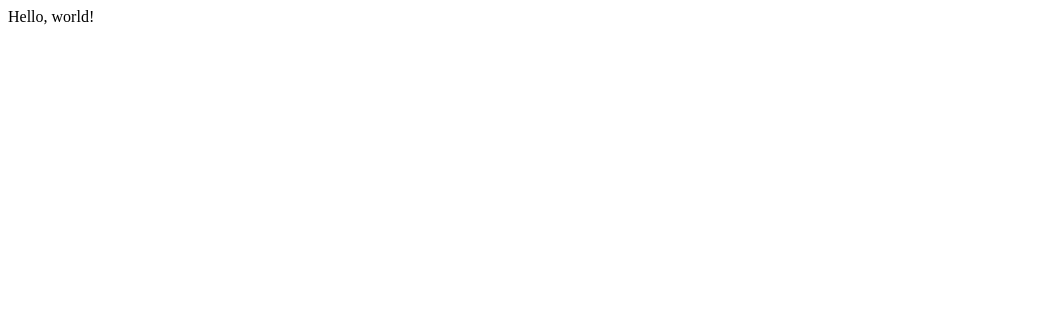
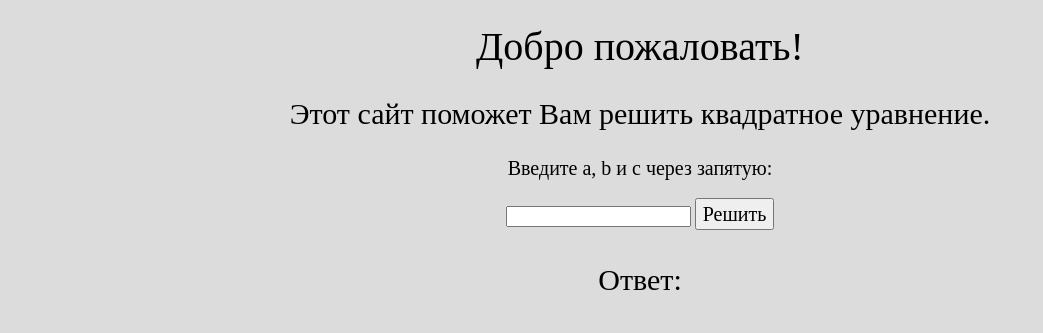
Before and after one commit to DKuzn/dkuzn.github.io, a plain HTML site: page index.html in a window 1280 px wide. Shown: the whole page, without its empty margins (0-1043 px from the left). Drawn offline with Linux system fonts and the light colour scheme.

Commit message:
update page

```diff
--- /dev/null
+++ b/index.css
@@ -0,0 +1,31 @@
+body {
+    position: relative;
+    background: #dcdcdc;
+    opacity: 1;
+}
+
+#inputCoeff {
+    text-align: center;
+}
+
+#buttonSolve {
+    height: 32px;
+}
+
+#output {
+    text-align: center;
+}
+
+.title {
+    text-align: center;
+    font: 40px/40px Montserrat SemiBold;
+}
+
+.subtitle {
+    text-align: center;
+    font: 30px/40px Montserrat SemiBold;
+}
+
+.text {
+    font: 20px/20px Montserrat;
+}
--- a/index.html
+++ b/index.html
@@ -1 +1,50 @@
-Hello, world!
+<!DOCTYPE html>
+<html lang="en">
+<head>
+    <meta charset="UTF-8">
+    <title>Main</title>
+    <link rel="stylesheet" type="text/css" href="index.css">
+</head>
+<body>
+    <h1 class="title">Добро пожаловать!</h1>
+    <h2 class="subtitle">Этот сайт поможет Вам решить квадратное уравнение.</h2>
+    <div id="inputCoeff">
+        <p class="text">Введите a, b и c через запятую:</p>
+        <input id="input" type="text" title="">
+        <button id="buttonSolve" onclick="buttonSolveOnClick()">
+            <label class="text">Решить</label>
+        </button>
+    </div>
+    <p class="subtitle">Ответ:</p>
+    <div id="output">
+    </div>
+<script>
+    function buttonSolveOnClick() {
+        let inp = document.getElementById("input").value;
+        let out = document.getElementById("output");
+        if (inp.trim() === '') {
+            out.innerHTML = ['<p class="text">', 'Введите значения!', '</p>'].join('')
+        }
+        else {
+            let coeef = inp.split(",");
+            if (coeef.length === 3) {
+                let a = Number(coeef[0]);
+                let b = Number(coeef[1]);
+                let c = Number(coeef[2]);
+                let d = b * b - 4 * a * c
+                if (d < 0) {
+                    out.innerHTML = ['<p class="text">', 'Иррациональные корни!', '</p>'].join('')
+                } else {
+                    let x1 = (-b + Math.sqrt(d)) / 2 * a;
+                    let x2 = (-b - Math.sqrt(d)) / 2 * a;
+                    out.innerHTML = ['<p class="text">', 'x1 = ', x1.toFixed(2), '<br>', 'x2 = ', x2.toFixed(2), '</p>'].join('')
+                }
+            }
+            else {
+                out.innerHTML = ['<p class="text">', 'Введите все значения!', '</p>'].join('')
+            }
+        }
+    }
+</script>
+</body>
+</html>
```
